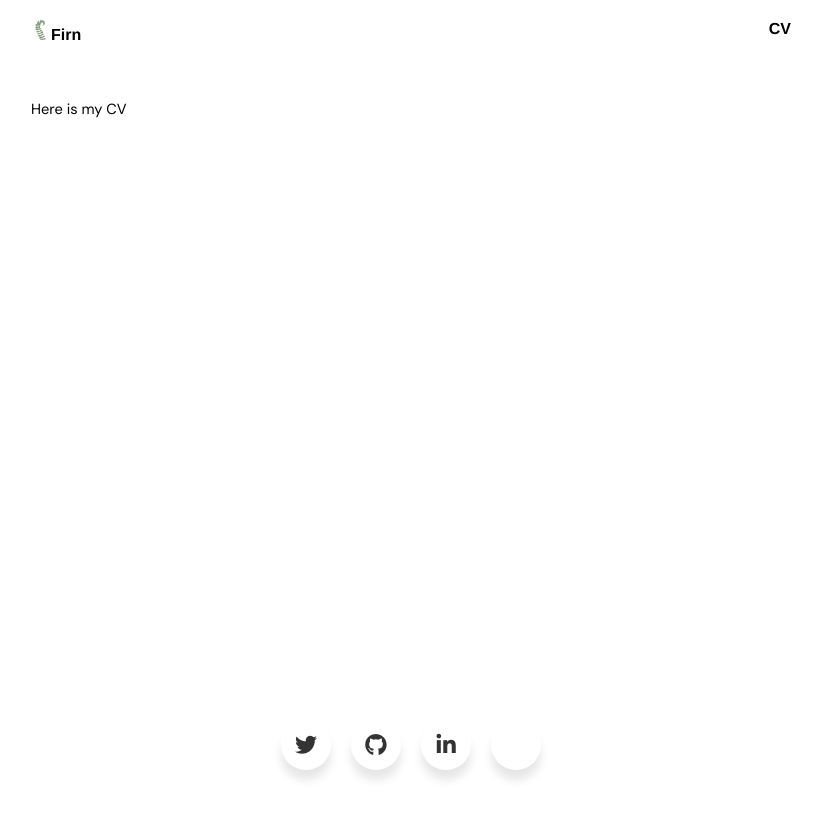
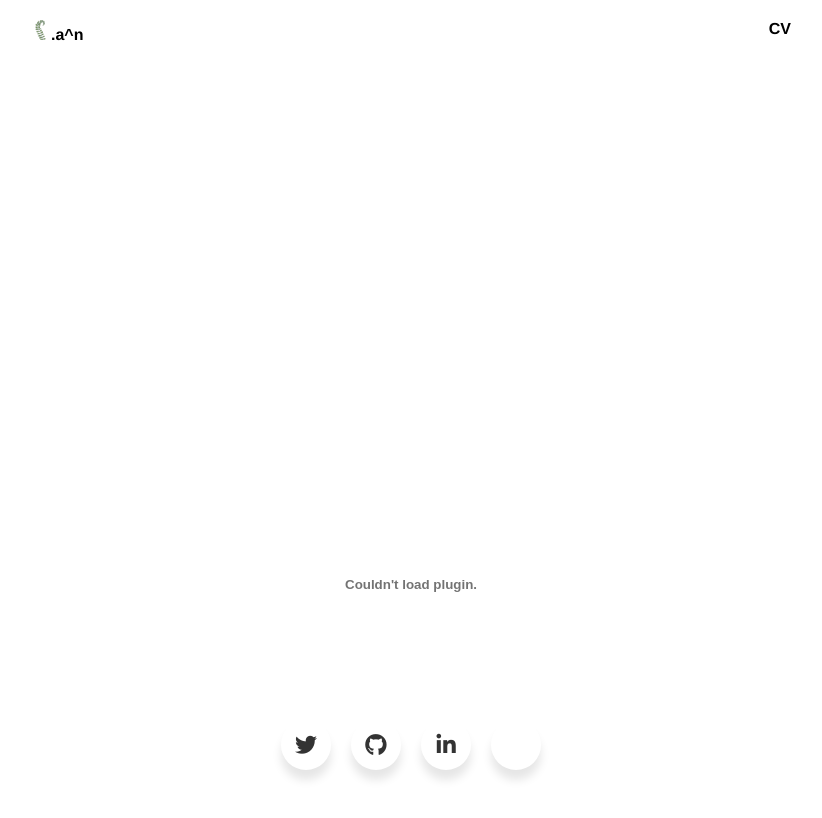
Before and after one commit to nussarafirn/nussarafirn.github.io, a Next.js app: page /cv in a window 1280 px wide. Shown: the top 818 px of the page, without its empty margins (229-1051 px from the left). Built offline with nearby package versions, Linux system fonts and the light colour scheme; some icons are missing; a web font is replaced by a local one.

Commit message:
use embed

```diff
--- a/pages/cv.tsx
+++ b/pages/cv.tsx
@@ -4,14 +4,12 @@ import reportWebVitals from './reportWebVitals'
 
 const Home: NextPage = () => {
   return <CV title="CV | Nussara 'Firn' Tieanklin">
-    <object
-      data="https://nussarafirn.github.io/resume"
+    <embed
+      src="https://nussarafirn.github.io/resume"
       type="application/pdf"
       width="100%"
       height="1000px"
-    >
-      <p>Here is my <a href="https://nussarafirn.github.io/resume">CV</a></p>
-    </object>
+    />
   </CV>
 }
 
```
